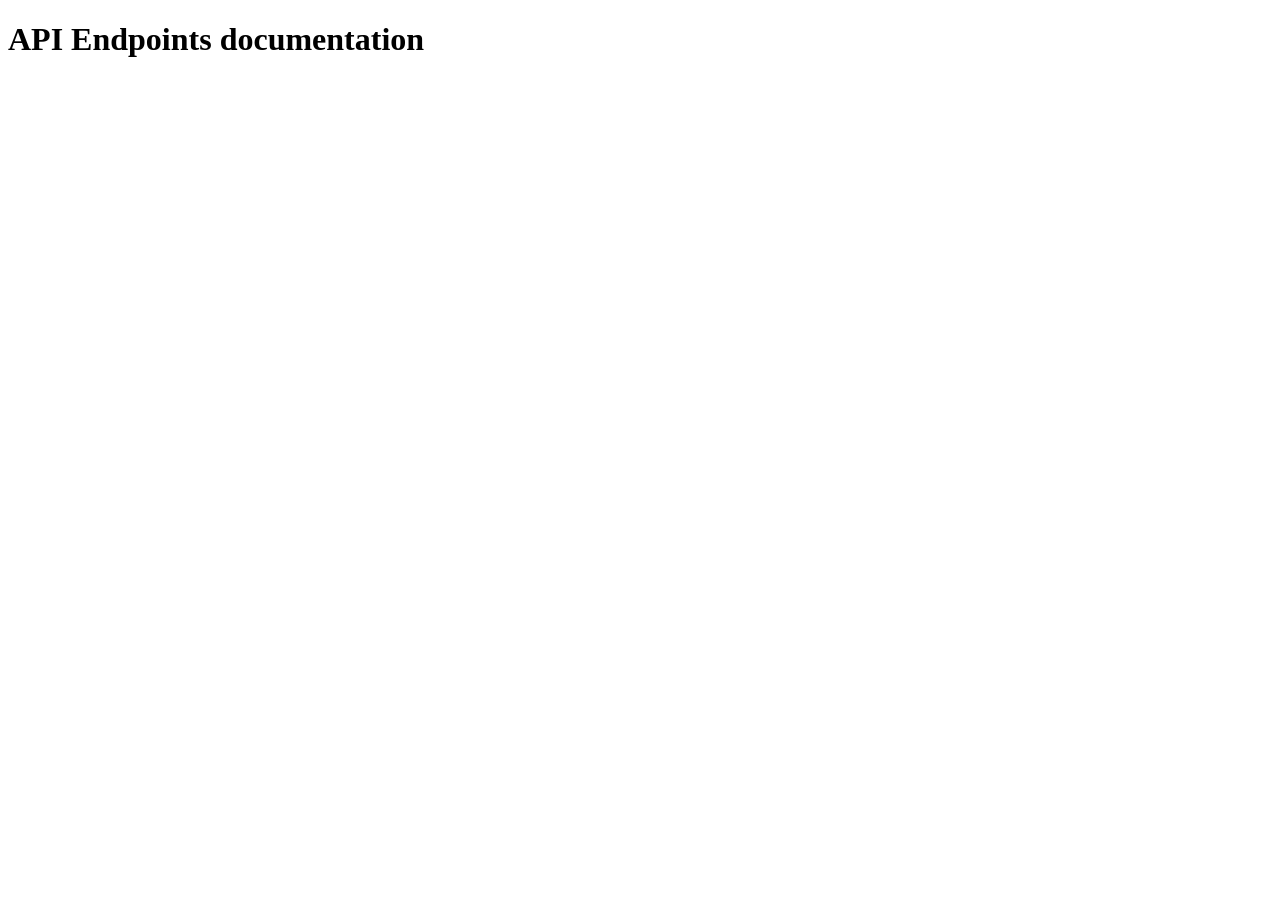
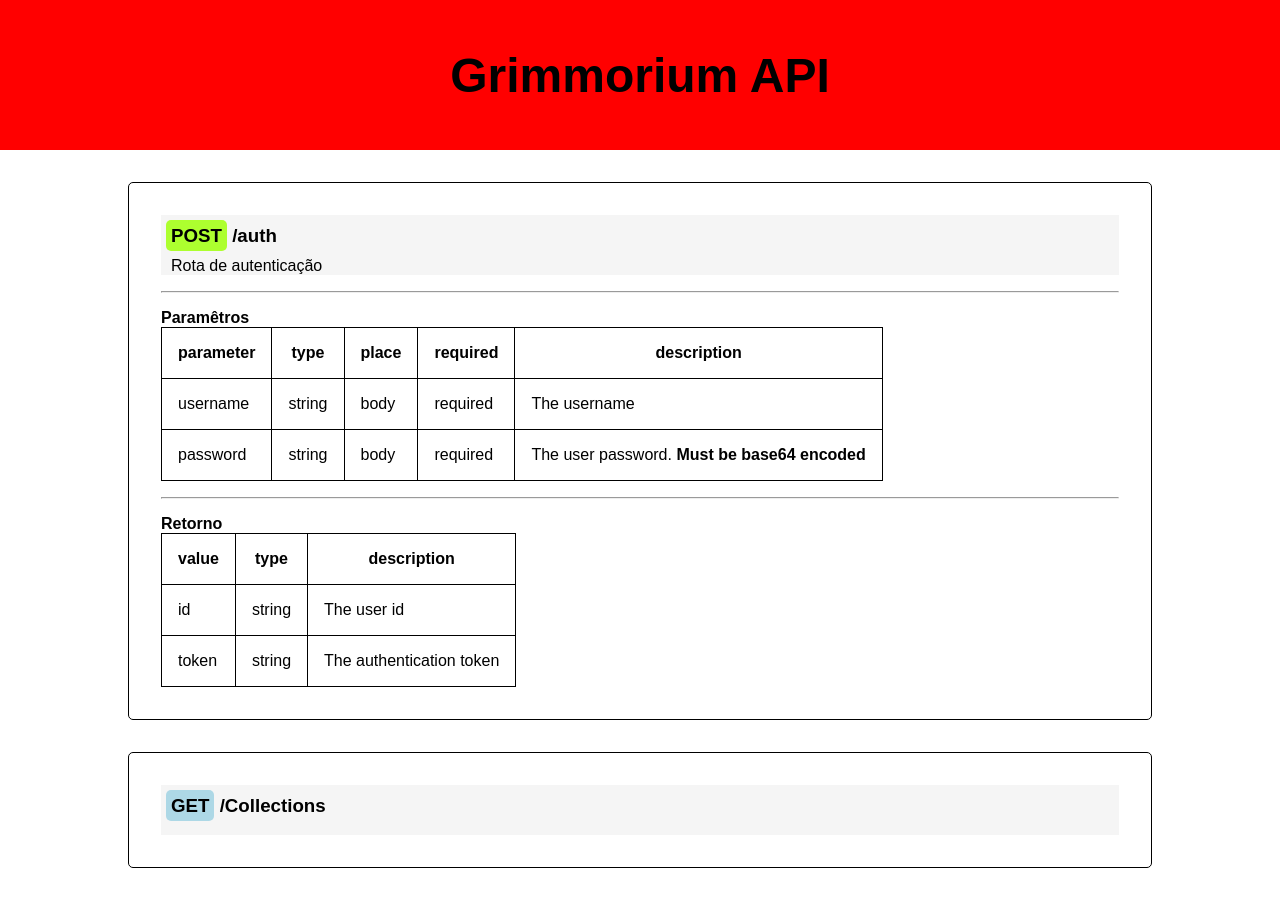
Before and after one commit to rodcordeiro/grimmorium-backend, a website: page public/html/index.html in a window 1280 px wide. Before the commit the page ends 800 px from the top, so only its background shows below. Drawn offline with Linux system fonts and the light colour scheme.

Commit message:
Update auth doc

```diff
--- /dev/null
+++ b/public/css/styles.css
@@ -0,0 +1,58 @@
+* {
+  margin: 0;
+  padding: 0;
+  font-family: sans-serif;
+  box-sizing: border-box;
+}
+header {
+  background: red;
+  height: 150px;
+  display: flex;
+  justify-content: center;
+  align-items: center;
+}
+header > h1 {
+  font-size: 3rem;
+}
+section {
+  padding: 2rem;
+  border: 1px solid black;
+  border-radius: 5px;
+  width: 80%;
+  margin: 2rem auto;
+}
+table tr,
+table th,
+table td,
+table {
+  border-collapse: collapse;
+  border: 1px solid black;
+  padding: 1rem;
+}
+section .header {
+  background: #ccc3;
+  min-height: 50px;
+  display: flex;
+  flex-direction: column;
+  justify-content: space-between;
+}
+section .header h3 {
+  margin: 10px 5px;
+}
+section .header p {
+  margin: 0px 10px;
+}
+section hr {
+  margin: 1rem 0;
+}
+
+.tag {
+  padding: 5px;
+  border-radius: 5px;
+}
+.tag.get {
+  background-color: lightblue;
+}
+.tag.post {
+  background-color: greenyellow;
+}
--- a/public/html/index.html
+++ b/public/html/index.html
@@ -5,10 +5,76 @@
     <meta http-equiv="X-UA-Compatible" content="IE=edge">
     <meta name="viewport" content="width=device-width, initial-scale=1.0">
     <title>API documentation</title>
+    <link rel="stylesheet" href="/css/styles.css" />
+    <meta http-equiv="refresh" content="5; url=http://localhost:3333/doc">
 </head>
 <body>
     <header>
-        <h1>API Endpoints documentation</h1>
+        <h1>Grimmorium API</h1>
     </header>
+    <section>
+        <div class="header">
+            <h3><span class="tag post">POST</span> /auth</h3>
+            <p>Rota de autenticação</p>
+        </div>
+        <hr/>
+            <h4>Paramêtros</h4>
+            <table>
+                <thead>
+                    <tr>
+                        <th>parameter</th>
+                        <th>type</th>
+                        <th>place</th>
+                        <th>required</th>
+                        <th>description</th>
+                    </tr>
+                </thead>
+                <tbody>
+                    <tr>
+                        <td>username</td>
+                        <td>string</td>
+                        <td>body</td>
+                        <td>required</td>
+                        <td>The username</td>
+                    </tr>
+                    <tr>
+                        <td>password</td>
+                        <td>string</td>
+                        <td>body</td>
+                        <td>required</td>
+                        <td>The user password. <strong>Must be base64 encoded</strong></td>
+                    </tr>
+                </tbody>
+            </table>
+            <hr/>
+            <h4>Retorno</h4>
+            <table>
+                <thead>
+                    <tr>
+                        <th>value</th>
+                        <th>type</th>
+                        <th>description</th>
+                    </tr>
+                </thead>
+                <tbody>
+                    <tr>
+                        <td>id</td>
+                        <td>string</td>
+                        <td>The user id</td>
+                    </tr>
+                    <tr>
+                        <td>token</td>
+                        <td>string</td>
+                        <td>The authentication token</td>
+                    </tr>
+                </tbody>
+            </table>
+
+    </section>
+    <section>
+        <div class="header">
+            <h3><span class="tag get">GET</span> /Collections</h3>
+        </div>
+    </section>
 </body>
 </html>
```
